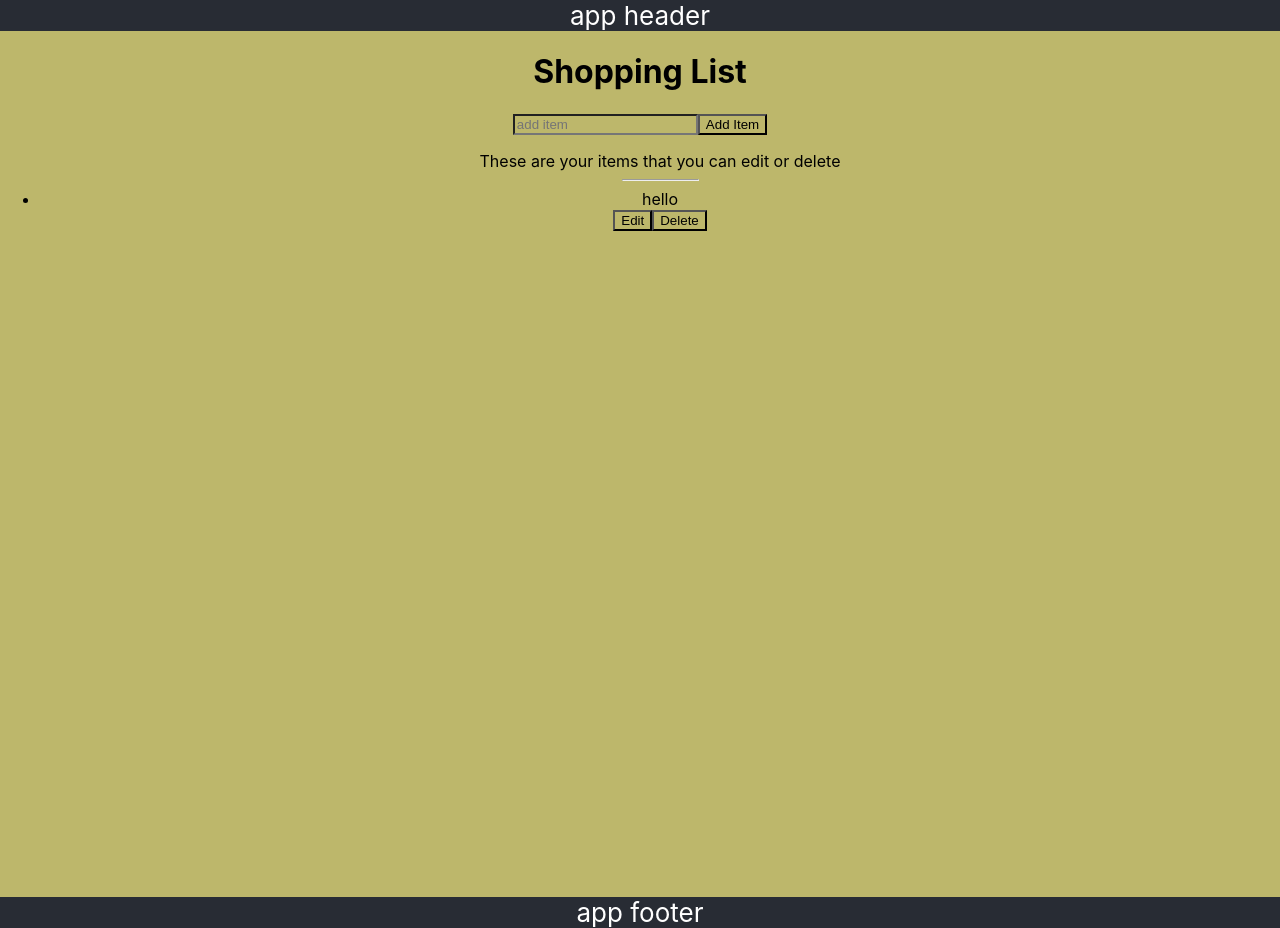
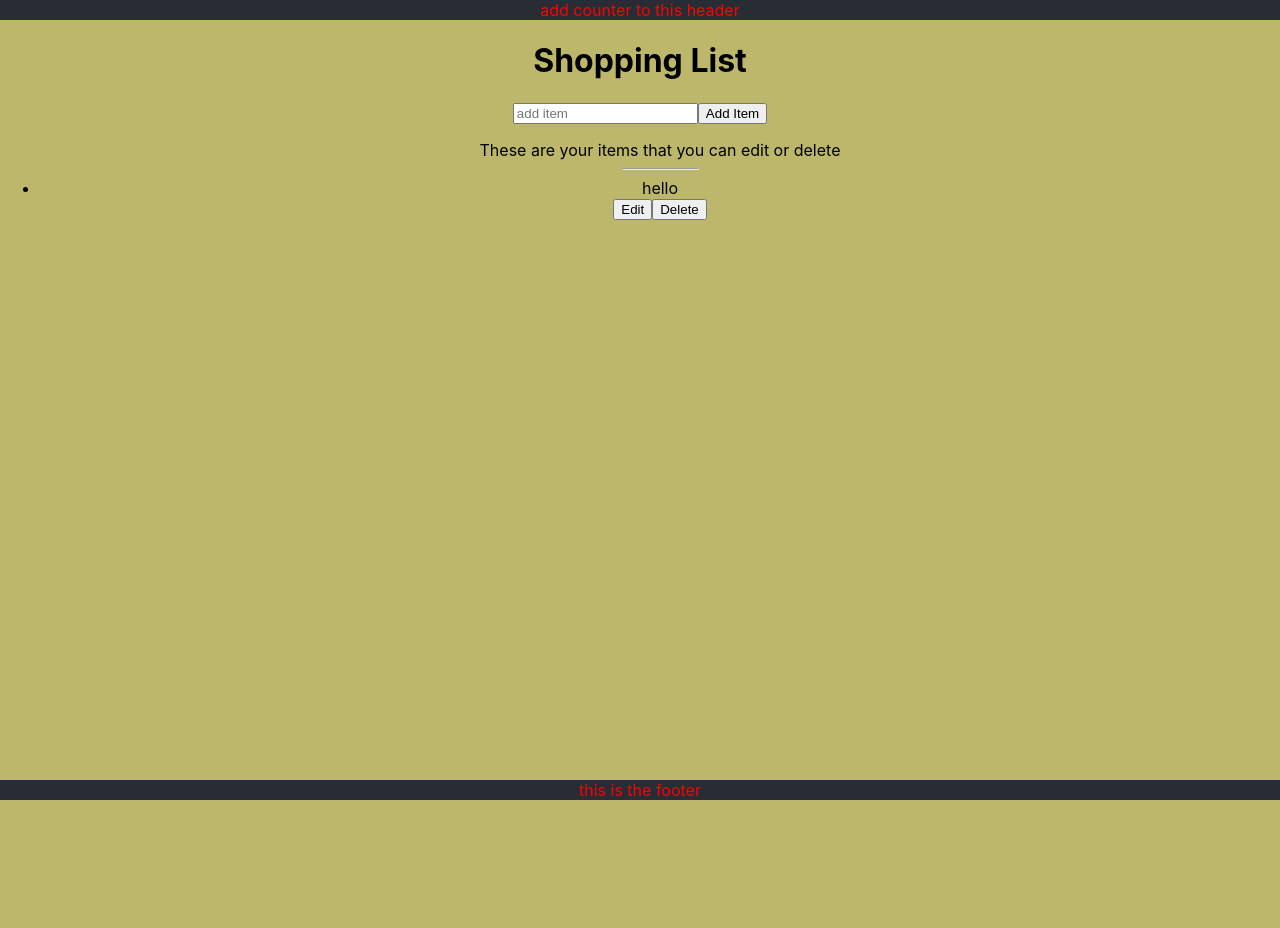
Before and after one commit to Gcrowder93/shoppinglist214, a React (Create React App) app: page / in a window 1280 px wide. After the commit the page ends 800 px from the top, so only its background shows below. Built offline with nearby package versions, Linux system fonts and the light colour scheme.

Commit message:
moved header, did the enhanced demo Dan showed

```diff
--- /dev/null
+++ b/src/ Context/ListContext.js
@@ -0,0 +1,80 @@
+import { createContext, useContext } from 'react';
+import { useReducer } from 'react';
+
+const ListContext = createContext();
+
+export const ListProvider = ({ children }) => {
+  const initialItems = [{ id: 0, text: 'hello' }];
+  const [items, dispatch] = useReducer(itemsReducer, initialItems);
+
+  function itemsReducer(items, action) {
+    switch (action.type) {
+      case 'added': {
+        return [
+          ...items,
+          {
+            id: items.length + 1,
+            text: action.text,
+          },
+        ];
+      }
+      case 'edit': {
+        return items.map((item) => {
+          if (item.id === action.task.id) {
+            return action.task;
+          }
+          return item;
+        });
+      }
+      case 'deleted': {
+        return items.filter((item) => item.id !== action.id);
+      }
+      default: {
+        throw Error(`Unknown action: ${action.type}`);
+      }
+    }
+  }
+
+  const add = (text) => {
+    dispatch({
+      type: 'added',
+      id: items.length + 0,
+      text,
+    });
+  };
+
+  const edit = (task) => {
+    dispatch({
+      type: 'edit',
+      task,
+    });
+  };
+
+  const handleDelete = (taskId) => {
+    dispatch({
+      type: 'deleted',
+      id: taskId,
+    });
+  };
+
+  return (
+    <ListContext.Provider value={{ items, add, edit, handleDelete }}>
+      {children}
+    </ListContext.Provider>
+
+    // <ListContext.Provider value={{ items: [{ id: 0, text: 'hello', done: false }] }}>
+    //   {children}
+    // </ListContext.Provider>
+  );
+};
+
+export default ListProvider;
+
+export const useList = () => {
+  const context = useContext(ListContext);
+
+  if (!context)
+    throw new Error('You must wrap your component with a ListProvider in order to call useList');
+
+  return context;
+};
--- a/src/App.css
+++ b/src/App.css
@@ -1,14 +1,28 @@
-* {
+body {
   background-color: darkkhaki;
+}
+
+.header {
+  width: 100%;
+  background-color: #282c34;
+  color: red;
+}
+
+.footer {
+  width: 100%;
+  background-color: #282c34;
+  color: red;
+  position: absolute;
+  bottom: 0;
 }
 
 .App {
   text-align: center;
 }
-
+/*
 .App-header {
   background-color: #282c34;
-  /* min-height: 100vh; */
+  min-height: 100vh;
   display: flex;
   flex-direction: column;
   align-items: center;
@@ -25,4 +39,4 @@
   justify-content: center;
   font-size: calc(10px + 2vmin);
   color: white;
-}
+} */
--- a/src/App.js
+++ b/src/App.js
@@ -1,21 +1,21 @@
+import { ListProvider } from './ Context/ListContext';
 import './App.css';
+import Header from './Components/Header/Header';
 import Home from './Views/Home';
+import Footer from './Components/Footer/Footer';
 // import AddItem from './Components/Add/AddItem';
 // import ItemList from './Components/List/ItemList';
 // import EditItem from './Components/Edit/EditItems';
 
 function App() {
   return (
-    <div className="App">
-      <header className="App-header">app header</header>
-      {/* <h1>Shopping List</h1> */}
-      <Home />
-      {/* <AddItem />
-      dont need add item, just want to see it on page atm
-      <ItemList />
-      <EditItem /> */}
-      <footer className="App-footer">app footer</footer>
-    </div>
+    <ListProvider>
+      <div className="App">
+        <Header />
+        <Home />
+        <Footer />
+      </div>
+    </ListProvider>
   );
 }
 
--- /dev/null
+++ b/src/Components/Footer/Footer.js
@@ -0,0 +1,9 @@
+import { useList } from '../../ Context/ListContext';
+
+export default function Footer() {
+  return (
+    <footer className="footer">
+      <div>this is the footer</div>
+    </footer>
+  );
+}
--- /dev/null
+++ b/src/Components/Header/Header.js
@@ -0,0 +1,9 @@
+import { useList } from '../../ Context/ListContext';
+
+export default function Header() {
+  return (
+    <header className="header">
+      <div>add counter to this header</div>
+    </header>
+  );
+}
--- a/src/Views/Home.js
+++ b/src/Views/Home.js
@@ -1,61 +1,65 @@
-import { useReducer } from 'react';
+// import { useReducer } from 'react';
+import { useList } from '../ Context/ListContext';
 import AddItem from '../Components/Add/AddItem';
 import ItemList from '../Components/List/ItemList';
 
-const initialItems = [{ id: 0, text: 'hello' }];
+export default function Home() {
+  const { items, add, edit, handleDelete } = useList();
 
-function itemsReducer(items, action) {
-  switch (action.type) {
-    case 'added': {
-      return [
-        ...items,
-        {
-          id: items.length + 1,
-          text: action.text,
-        },
-      ];
-    }
-    case 'edit': {
-      return items.map((item) => {
-        if (item.id === action.task.id) {
-          return action.task;
-        }
-        return item;
-      });
-    }
-    case 'deleted': {
-      return items.filter((item) => item.id !== action.id);
-    }
-    default: {
-      throw Error(`Unknown action: ${action.type}`);
-    }
-  }
-}
+  // const initialItems = [{ id: 0, text: 'hello' }];
 
-export default function Home() {
-  const [items, dispatch] = useReducer(itemsReducer, initialItems);
+  // function itemsReducer(items, action) {
+  //   switch (action.type) {
+  //     case 'added': {
+  //       return [
+  //         ...items,
+  //         {
+  //           id: items.length + 1,
+  //           text: action.text,
+  //         },
+  //       ];
+  //     }
+  //     case 'edit': {
+  //       return items.map((item) => {
+  //         if (item.id === action.task.id) {
+  //           return action.task;
+  //         }
+  //         return item;
+  //       });
+  //     }
+  //     case 'deleted': {
+  //       return items.filter((item) => item.id !== action.id);
+  //     }
+  //     default: {
+  //       throw Error(`Unknown action: ${action.type}`);
+  //     }
+  //   }
+  // }
 
-  const add = (text) => {
-    dispatch({
-      type: 'added',
-      id: items.length + 0,
-      text,
-    });
-  };
+  // export default function Home() {
+  //   const [items, dispatch] = useReducer(itemsReducer, initialItems);
 
-  const edit = (task) => {
-    dispatch({
-      type: 'edit',
-      task,
-    });
-  };
+  //   const add = (text) => {
+  //     dispatch({
+  //       type: 'added',
+  //       id: items.length + 0,
+  //       text,
+  //     });
+  //   };
 
-  const handleDelete = (taskId) => {
-    dispatch({
-      type: 'deleted',
-      id: taskId,
-    });
-  };
+  //   const edit = (task) => {
+  //     dispatch({
+  //       type: 'edit',
+  //       task,
+  //     });
+  //   };
+
+  //   const handleDelete = (taskId) => {
+  //     dispatch({
+  //       type: 'deleted',
+  //       id: taskId,
+  //     });
+  //   };
 
   return (
     <>
```
